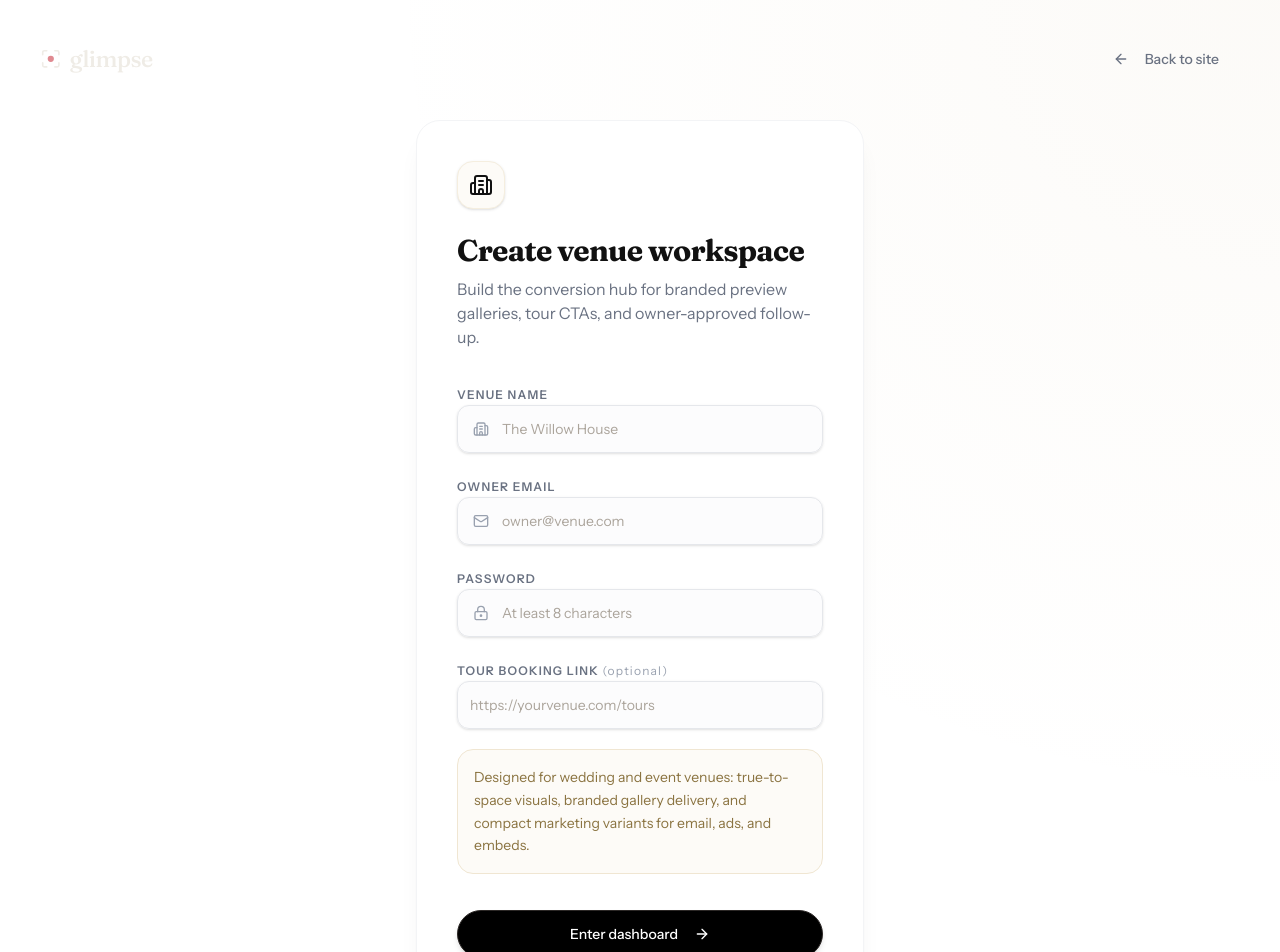
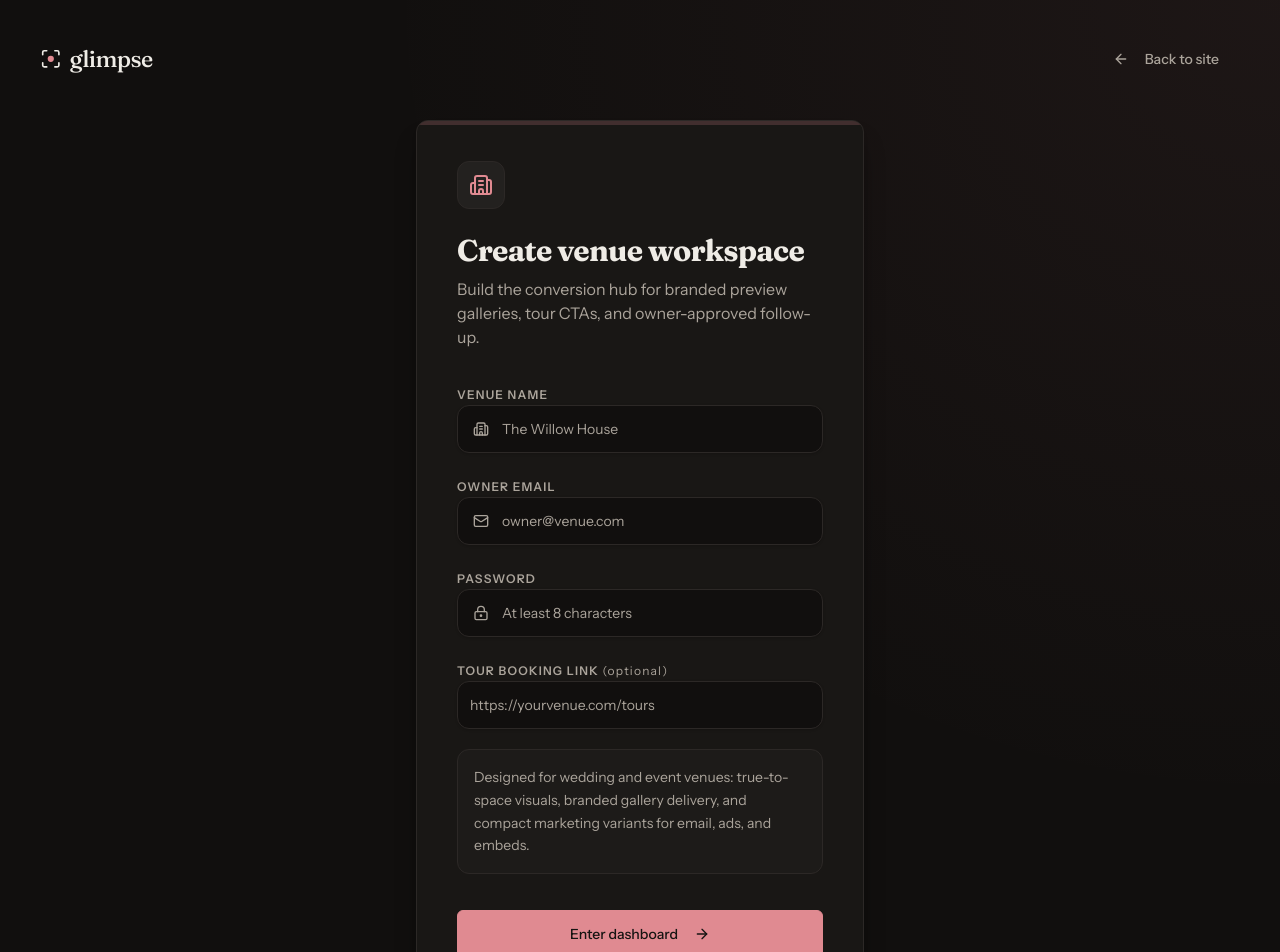
Before and after one commit to Smarticus81/Venue-Vision-Weaver, a React (Vite) app in the folder artifacts/wedding-app/: page /create-venue in a window 1280 px wide. Shown: the top 952 px of the page. Built offline with nearby package versions, Linux system fonts and the light colour scheme.

Commit message:
Re-skin venue owner dashboard and venue creation pages to darkroom theme
Co-Authored-By: Claude Fable 5 <noreply@anthropic.com>
Claude-Session: https://claude.ai/code/session_01MdCq4HWagxzXQ3K674R9d2

```diff
--- a/artifacts/wedding-app/src/pages/CreateVenuePage.tsx
+++ b/artifacts/wedding-app/src/pages/CreateVenuePage.tsx
@@ -76,16 +76,16 @@ export default function CreateVenuePage() {
   };
 
   return (
-    <div className="min-h-screen bg-white text-[#111111] font-sans selection:bg-gold selection:text-white flex flex-col">
+    <div className="min-h-screen bg-background text-foreground font-sans flex flex-col">
       <header className="absolute top-0 w-full p-6 sm:p-10 flex items-center justify-between z-10">
         <GlimpseLogo href="/" />
-        <Button variant="ghost" onClick={() => setLocation("/")} className="text-sm font-medium text-gray-500 hover:text-[#111111]">
+        <Button variant="ghost" onClick={() => setLocation("/")} className="text-sm font-medium text-muted-foreground hover:text-foreground">
           <ArrowLeft className="mr-2 h-4 w-4" /> Back to site
         </Button>
       </header>
 
       <main className="flex-1 flex items-center justify-center p-6 relative py-20">
-        <div className="absolute inset-0 bg-[radial-gradient(ellipse_at_top_right,rgba(194,163,107,0.05),transparent_50%)] pointer-events-none" />
+        <div className="absolute inset-0 bg-[radial-gradient(ellipse_at_top_right,hsl(var(--rose)/0.06),transparent_50%)] pointer-events-none" />
 
         <motion.div
           initial={{ opacity: 0, y: 20 }}
@@ -93,30 +93,30 @@ export default function CreateVenuePage() {
           transition={{ duration: 0.6, ease: [0.16, 1, 0.3, 1] }}
           className="w-full max-w-md mt-10"
         >
-          <div className="bg-white rounded-3xl border border-gray-100 p-8 sm:p-10 shadow-xl shadow-black/5 relative overflow-hidden">
-            <div className="absolute top-0 left-0 w-full h-1 bg-gold/20" />
+          <div className="bg-card rounded-xl border border-card-border p-8 sm:p-10 shadow-xl shadow-black/40 relative overflow-hidden">
+            <div className="absolute top-0 left-0 w-full h-1 bg-rose/20" />
 
             <div className="mb-8">
-              <div className="w-12 h-12 rounded-2xl bg-[#fdfbf7] flex items-center justify-center mb-6 text-gold shadow-sm border border-[#f5eedf]">
+              <div className="w-12 h-12 rounded-xl bg-secondary flex items-center justify-center mb-6 text-rose border border-border">
                 <Building2 className="h-6 w-6" />
               </div>
-              <h1 className="text-3xl font-bold tracking-tight text-[#111111]">Create venue workspace</h1>
-              <p className="mt-2 text-gray-500 font-light">
+              <h1 className="text-3xl font-bold tracking-tight text-foreground">Create venue workspace</h1>
+              <p className="mt-2 text-muted-foreground font-light">
                 Build the conversion hub for branded preview galleries, tour CTAs, and owner-approved follow-up.
               </p>
             </div>
 
             <form onSubmit={handleSubmit} className="space-y-5">
               <div className="space-y-2">
-                <Label htmlFor="venue-name" className="text-xs font-semibold uppercase tracking-widest text-gray-500">Venue name</Label>
+                <Label htmlFor="venue-name" className="text-xs font-semibold uppercase tracking-widest text-muted-foreground">Venue name</Label>
                 <div className="relative">
-                  <Building2 className="absolute left-4 top-1/2 h-4 w-4 -translate-y-1/2 text-gray-400" />
+                  <Building2 className="absolute left-4 top-1/2 h-4 w-4 -translate-y-1/2 text-muted-foreground" />
                   <Input
                     id="venue-name"
                     required
                     value={formData.name}
                     onChange={(e) => setFormData((prev) => ({ ...prev, name: e.target.value }))}
-                    className="h-12 pl-11 rounded-xl border-gray-200 bg-gray-50/50 focus-visible:ring-gold"
+                    className="h-12 pl-11 rounded-xl border-border bg-background focus-visible:ring-ring"
                     placeholder="The Willow House"
                     data-testid="venue-name-input"
                     autoComplete="organization"
@@ -125,16 +125,16 @@ export default function CreateVenuePage() {
               </div>
 
               <div className="space-y-2">
-                <Label htmlFor="owner-email" className="text-xs font-semibold uppercase tracking-widest text-gray-500">Owner email</Label>
+                <Label htmlFor="owner-email" className="text-xs font-semibold uppercase tracking-widest text-muted-foreground">Owner email</Label>
                 <div className="relative">
-                  <Mail className="absolute left-4 top-1/2 h-4 w-4 -translate-y-1/2 text-gray-400" />
+                  <Mail className="absolute left-4 top-1/2 h-4 w-4 -translate-y-1/2 text-muted-foreground" />
                   <Input
                     id="owner-email"
                     type="email"
                     required
                     value={formData.ownerEmail}
                     onChange={(e) => setFormData((prev) => ({ ...prev, ownerEmail: e.target.value }))}
-                    className="h-12 pl-11 rounded-xl border-gray-200 bg-gray-50/50 focus-visible:ring-gold"
+                    className="h-12 pl-11 rounded-xl border-border bg-background focus-visible:ring-ring"
                     placeholder="owner@venue.com"
                     data-testid="venue-owner-email-input"
                     autoComplete="email"
@@ -143,9 +143,9 @@ export default function CreateVenuePage() {
               </div>
 
               <div className="space-y-2">
-                <Label htmlFor="owner-password" className="text-xs font-semibold uppercase tracking-widest text-gray-500">Password</Label>
+                <Label htmlFor="owner-password" className="text-xs font-semibold uppercase tracking-widest text-muted-foreground">Password</Label>
                 <div className="relative">
-                  <LockKeyhole className="absolute left-4 top-1/2 h-4 w-4 -translate-y-1/2 text-gray-400" />
+                  <LockKeyhole className="absolute left-4 top-1/2 h-4 w-4 -translate-y-1/2 text-muted-foreground" />
                   <Input
                     id="owner-password"
                     type="password"
@@ -153,7 +153,7 @@ export default function CreateVenuePage() {
                     minLength={8}
                     value={formData.password}
                     onChange={(e) => setFormData((prev) => ({ ...prev, password: e.target.value }))}
-                    className="h-12 pl-11 rounded-xl border-gray-200 bg-gray-50/50 focus-visible:ring-gold"
+                    className="h-12 pl-11 rounded-xl border-border bg-background focus-visible:ring-ring"
                     placeholder="At least 8 characters"
                     data-testid="venue-password-input"
                     autoComplete="new-password"
@@ -162,19 +162,19 @@ export default function CreateVenuePage() {
               </div>
 
               <div className="space-y-2">
-                <Label htmlFor="booking-url" className="text-xs font-semibold uppercase tracking-widest text-gray-500">Tour booking link <span className="text-gray-400 font-normal normal-case">(optional)</span></Label>
+                <Label htmlFor="booking-url" className="text-xs font-semibold uppercase tracking-widest text-muted-foreground">Tour booking link <span className="text-muted-foreground font-normal normal-case">(optional)</span></Label>
                 <Input
                   id="booking-url"
                   value={formData.bookingUrl}
                   onChange={(e) => setFormData((prev) => ({ ...prev, bookingUrl: e.target.value }))}
-                  className="h-12 rounded-xl border-gray-200 bg-gray-50/50 focus-visible:ring-gold"
+                  className="h-12 rounded-xl border-border bg-background focus-visible:ring-ring"
                   placeholder="https://yourvenue.com/tours"
                   data-testid="venue-booking-url-input"
                   autoComplete="url"
                 />
               </div>
 
-              <div className="rounded-2xl border border-[#f0e6d2] bg-[#fdfbf7] p-4 text-sm leading-relaxed text-[#8a7340]">
+              <div className="rounded-xl border border-border bg-secondary/50 p-4 text-sm leading-relaxed text-muted-foreground">
                 Designed for wedding and event venues: true-to-space visuals,
                 branded gallery delivery, and compact marketing variants for email,
                 ads, and embeds.
@@ -182,8 +182,9 @@ export default function CreateVenuePage() {
 
               <Button
                 type="submit"
+                variant="rose"
                 disabled={isSubmitting}
-                className="w-full h-12 bg-black hover:bg-gray-800 text-white rounded-full font-medium mt-4 transition-all shadow-md"
+                className="w-full h-12 font-medium mt-4 transition-all"
                 data-testid="create-venue-submit"
               >
                 {isSubmitting ? <Loader2 className="mr-2 h-4 w-4 animate-spin" /> : null}
@@ -196,7 +197,7 @@ export default function CreateVenuePage() {
                 type="button"
                 variant="ghost"
                 onClick={() => setLocation("/login")}
-                className="text-gray-500 hover:text-[#111111]"
+                className="text-muted-foreground hover:text-foreground"
                 data-testid="venue-existing-login"
               >
                 Already have an account? Sign in
```
Also changed, not shown: artifacts/wedding-app/src/pages/VenueOwnerPage.tsx (+28 -28 lines).
